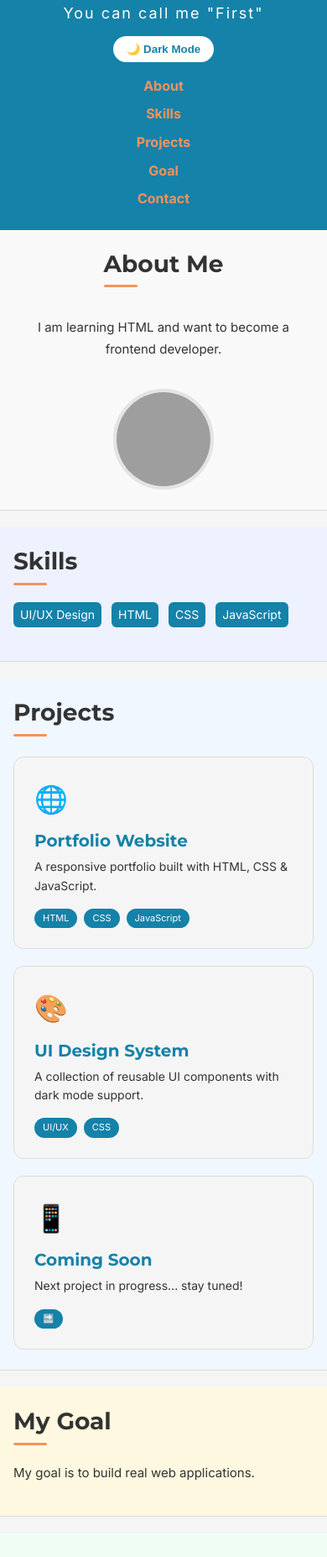
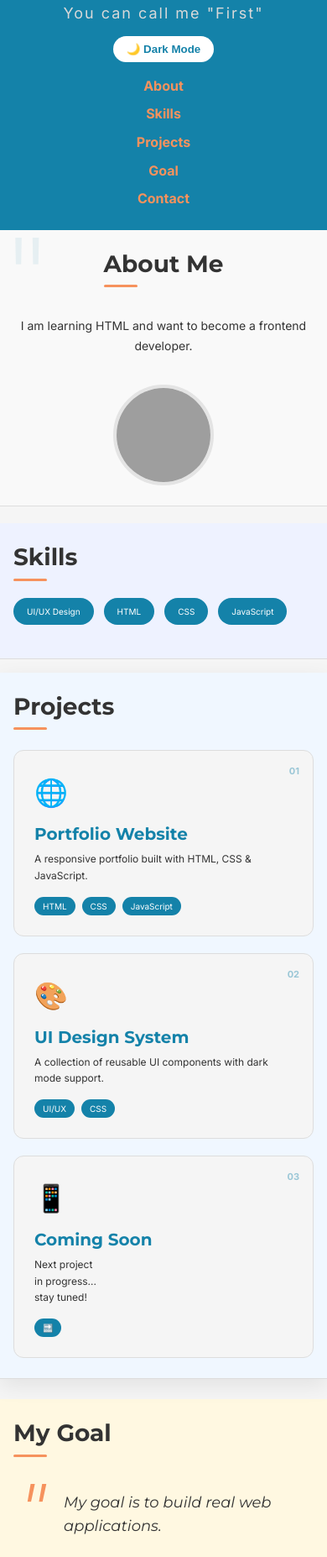
Before and after one commit to thanyawootsodsee-commits/My-Profile, a plain HTML site: page index.html in a window 390 px wide. Shown: the part 142-1996 px from the top of the page at 84% size. Drawn offline with Linux system fonts and the light colour scheme; grey boxes are pictures that could not be loaded.

Commit message:
Refactor project cards and improve typography with new scales for better consistency and readability

```diff
--- a/index.html
+++ b/index.html
@@ -45,32 +45,36 @@
           <h2 class="reveal">Projects</h2>
           <div class="projects-grid">
             <div class="project-card reveal-left delay-1">
-            <div class="project-icon">🌐</div>
-              <h3>Portfolio Website</h3>
-              <p>A responsive portfolio built with HTML, CSS & JavaScript.</p>
-              <div class="project-tags">
-                <span>HTML</span>
-                <span>CSS</span>
-                <span>JavaScript</span>
-              </div>
+            <div class="project-card__icon">🌐</div>
+            <h3 class="project-card__title">Portfolio Website</h3>
+            <p class="project-card__description">
+              A responsive portfolio built with HTML, CSS & JavaScript.
+            </p>
+            <div class="project-card__tags">
+              <span class="project-card__tag">HTML</span>
+              <span class="project-card__tag">CSS</span>
+              <span class="project-card__tag">JavaScript</span>
             </div>
+          </div>
 
             <div class="project-card reveal delay-2">
-              <div class="project-icon">🎨</div>
-              <h3>UI Design System</h3>
-              <p>A collection of reusable UI components with dark mode support.</p>
-              <div class="project-tags">
-                <span>UI/UX</span>
-                <span>CSS</span>
+              <div class="project-card__icon">🎨</div>
+              <h3 class="project-card__title">UI Design System</h3>
+              <p class="project-card__description">
+                A collection of reusable UI components with dark mode support.
+              </p>
+              <div class="project-card__tags">
+                <span class="project-card__tag">UI/UX</span>
+                <span class="project-card__tag">CSS</span>
               </div>
             </div>
 
             <div class="project-card reveal-right delay-3">
-              <div class="project-icon">📱</div>
-              <h3>Coming Soon</h3>
-              <p>Next project in progress... stay tuned!</p>
-              <div class="project-tags">
-                <span>🔜</span>
+              <div class="project-card__icon">📱</div>
+              <h3 class="project-card__title">Coming Soon</h3>
+              <p class="project-card__description">Next project <br>in progress... <br>stay tuned!</p>
+              <div class="project-card__tags">
+                <span class="project-card__tag">🔜</span>
               </div>
             </div>
 
@@ -79,7 +83,9 @@
 
         <section class="section" id="my-goal">
           <h2 class="reveal">My Goal</h2>
-          <p class="reveal delay-1">My goal is to build real web applications.</p>
+          <blockquote class="reveal delay-1">
+            My goal is to build real web applications.
+          </blockquote>
         </section>
 
         <section class="section" id="contact">
--- a/style.css
+++ b/style.css
@@ -11,6 +11,40 @@
   --projects-bg: #f0f7ff;
   --font-heading: 'Montserrat', sans-serif;
   --font-body: 'Inter', sans-serif;
+
+  /* ---- NEW: Typography scale ---- */
+  --text-xs:   10px;
+  --text-sm:   12px;
+  --text-base: 14px;
+  --text-lg:   18px;
+  --text-xl:   20px;
+  --text-2xl:  28px;
+  --text-3xl:  36px;
+  --text-4xl:  48px;
+
+  /* ---- NEW: Spacing scale ---- */
+  --space-xs:  4px;
+  --space-sm:  8px;
+  --space-md:  16px;
+  --space-lg:  24px;
+  --space-xl:  40px;
+  --space-2xl: 60px;
+
+  /* ---- NEW: Border radius scale ---- */
+  --radius-sm:   6px;
+  --radius-md:   12px;
+  --radius-lg:   20px;
+  --radius-full: 50%;
+
+  /* ---- NEW: Shadows ---- */
+  --shadow-sm: 0 4px 12px rgba(0,0,0,0.06);
+  --shadow-md: 0 8px 24px rgba(0,0,0,0.08);
+  --shadow-lg: 0 12px 32px rgba(0,0,0,0.1);
+
+  /* ---- NEW: Transitions ---- */
+  --transition-fast:   0.2s ease;
+  --transition-base:   0.3s ease;
+  --transition-slow:   0.6s ease;
 }
 
 body.dark {
@@ -28,7 +62,7 @@ body.dark {
 /* ======= ANIMATIONS ======= */
 @keyframes slideDown {
   from { opacity: 0; transform: translateY(-30px); }
-  to   { opacity: 1; transform: translateY(0); }
+  to   { opacity: 1; transform: translateY(0); } /* Set to 1 for full opacity */
 }
 
 @keyframes pulse {
@@ -56,7 +90,7 @@ h1, h2, h3 {
 
 p {
   line-height: 1.7;
-  font-size: 15px;
+  font-size: var(--text-base);
 }
 
 a {
@@ -83,7 +117,7 @@ header {
 
 header h1 {
   animation: slideDown 0.8s ease forwards;
-  font-size: 48px;
+  font-size: var(--text-4xl);
   font-weight: 700;
   margin: 0 0 8px;
   letter-spacing: -1px;   /* Tight spacing for big headings */
@@ -93,16 +127,28 @@ header h1 {
 header h2 {
   animation: slideDown 0.8s ease 0.2s forwards;
   opacity: 0;
-  font-size: 18px;
+  font-size: var(--text-lg);
   font-weight: 400;
   font-family: var(--font-body);   /* Subtitle uses body font */
-  opacity: 0.85;
   margin: 0;
   letter-spacing: 2px;             /* Wide spacing for subtitles */
+  filter: brightness(0.85); /* Slightly darker for contrast */
 }
 
 
 /* ======= NAV ======= */
+nav a.active::before {
+  content: '';
+  position: absolute;
+  top: -6px;
+  left: 50%;
+  transform: translateX(-50%);
+  width: 5px;
+  height: 5px;
+  background-color: #f6925d;
+  border-radius: 50%;
+}
+
 nav {
   display: flex;
   justify-content: center;
@@ -116,31 +162,46 @@ nav a {
   color: #f6925d;
   text-decoration: none;
   font-weight: bold;
+  position: relative;
+}
+
+nav a::after {
+  content: '';
+  position: absolute;
+  bottom: -2px;
+  left: 0;
+  width: 0%;             /* Starts at 0 — invisible */
+  height: 2px;
+  background-color: white;
+  transition: width 0.3s ease;  /* Animates the width */
+}
+
+nav a:hover::after {
+  width: 100%;           /* Expands to full width on hover */
 }
 
 nav a:hover,
 nav a.active {
   color: white;
-  text-decoration: underline;
 }
 
 /* ======= SECTIONS ======= */
 .section {
-  padding: 40px;
+  padding: var(--space-xl);
   max-width: 800px;
   margin: 0 auto;
   margin-bottom: 20px;
   border-bottom: 1px solid var(--section-border);
-  transition: transform 0.3s ease, box-shadow 0.3s ease; /* 👈 merged */
+  transition: transform var(--transition-base), box-shadow var(--transition-base); /* 👈 merged */
 }
 
 .section:hover {
   transform: translateY(-4px);
-  box-shadow: 0 8px 24px rgba(0,0,0,0.08);
+  box-shadow: var(--shadow-md);
 }
 
 .section h2 {
-  font-size: 28px;
+  font-size: var(--text-2xl);
   font-weight: 700;
   margin: 0 0 20px;
   position: relative;
@@ -163,12 +224,26 @@ nav a.active {
 #contact   { background-color: var(--contact-bg); }
 #projects  { background-color: var(--projects-bg); }
 
-/* ======= ABOUT ======= */
+/* ======= ABOUT ME======= */
+#about-me::before {
+  content: '"';
+  font-size: 120px;
+  font-family: var(--font-heading);
+  color: #1482a9;
+  opacity: 0.08;
+  position: absolute;
+  top: -10px;
+  left: 10px;
+  line-height: 1;
+  pointer-events: none;   /* Clicks pass through it */
+}
+
 #about-me {
   display: flex;
   flex-direction: column;
   align-items: center;
   text-align: center;
+  position: relative;
 }
 
 #about-me img {
@@ -187,16 +262,16 @@ nav a.active {
   list-style: none;
   padding: 0;
   display: flex;
-  gap: 12px;
+  gap:  12px;
 }
 
 #skills li {
   background-color: #1482a9;
   color: white;
-  padding: 4px 8px;
-  border-radius: 6px;
-  font-size: 14px;
-  transition: transform 0.2s ease, background-color 0.2s ease; /* 👈 merged */
+  padding: var(--space-sm) var(--space-md);
+  border-radius: var(--radius-lg);
+  font-size: var(--text-xs);
+  transition: transform var(--transition-fast), background-color var(--transition-fast); /* 👈 merged */
 }
 
 #skills li:hover {
@@ -277,14 +352,14 @@ nav a.active {
 /* ======= THEME TOGGLE ======= */
 #theme-toggle {
   margin-top: 16px;
-  padding: 8px 16px;
+  padding: var(--space-sm) var(--space-md);
   border: none;
-  border-radius: 20px;
+  border-radius: var(--radius-lg);
   background-color: white;
   color: #1482a9;
   font-weight: bold;
   cursor: pointer;
-  transition: all 0.3s ease;
+  transition: all var(--transition-base);
 }
 
 #theme-toggle:hover {
@@ -298,54 +373,69 @@ nav a.active {
   grid-template-columns: repeat(3, 1fr); /* 3 equal columns */
   gap: 20px;
   margin-top: 24px;
+  counter-reset: card-counter;   /* 👈 add to existing rule */
+
+}
+
+.project-card::before {
+  content: "0" counter(card-counter);
+  position: absolute;
+  top: 16px;
+  right: 16px;
+  font-size: 11px;
+  font-weight: 700;
+  color: #1482a9;
+  opacity: 0.4;
+  font-family: var(--font-body);
 }
 
 .project-card {
   background-color: var(--bg-color);
   border: 1px solid var(--section-border);
-  border-radius: 12px;
-  padding: 24px;
-  transition: transform 0.3s ease, box-shadow 0.3s ease;
+  border-radius: var(--radius-md);
+  padding: var(--space-lg);
+  transition: transform var(--transition-base), box-shadow var(--transition-base);
+  position: relative;
+  counter-increment: card-counter;
 }
 
 .project-card:hover {
   transform: translateY(-6px);
-  box-shadow: 0 12px 32px rgba(0,0,0,0.1);
+  box-shadow: var(--shadow-lg);
 }
 
-.project-icon {
+.project-card__icon {
   font-size: 32px;
   margin-bottom: 12px;
 }
 
-.project-card h3 {
-  font-size: 20px;
+.project-card__title {
+  font-size: var(--text-xl);
   margin: 0 0 8px;
   color: #1482a9;
 }
 
-.project-card p {
-  font-size: 14px;
+.project-card__description {
+  font-size: var(--text-sm);
   line-height: 1.6;
   margin: 0 0 16px;
 }
 
-.project-tags {
+.project-card__tags {
   display: flex;
   flex-wrap: wrap;
   gap: 8px;
 }
 
-.project-tags span {
+.project-card__tag {
   background-color: #1482a9;
   color: white;
-  font-size: 11px;
+  font-size: var(--text-xs);
   padding: 3px 10px;
   border-radius: 20px;
 }
 
 /* ======= SCROLL ANIMATIONS ======= */
-
 /* Starting state — hidden before animation */
 .reveal {
   opacity: 0;
@@ -387,6 +477,28 @@ nav a.active {
 .delay-2 { transition-delay: 0.2s; }
 .delay-3 { transition-delay: 0.3s; }
 
+blockquote {
+  position: relative;
+  margin: 0;
+  padding: 20px 20px 20px 60px;
+  font-size: 18px;
+  font-style: italic;
+  font-family: var(--font-heading);
+  color: var(--text-color);
+  border-left: none;
+}
+
+blockquote::before {
+  content: '"';
+  position: absolute;
+  left: 8px;
+  top: 0px;
+  font-size: 80px;
+  color: #f6925d;
+  font-family: var(--font-heading);
+  line-height: 1;
+}
+
 /* ======= RESPONSIVE ======= */
 @media (max-width: 600px) {
   .section { padding: 24px 16px; }
```
